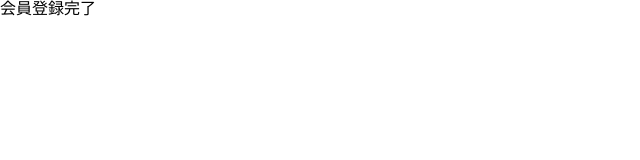
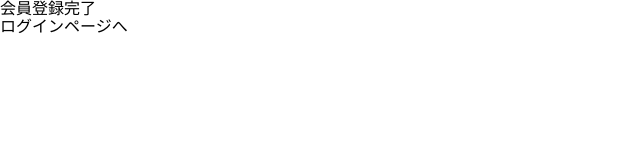
Before and after one commit to yasu-pro/Independent_study_js_handson, a website built with Vite: page work28/src/register-done/index.html in a window 1280 px wide. Shown: the full height of the page, 0-640 px from the left. Built offline with nearby package versions, Linux system fonts and the light colour scheme.

Commit message:
feat: 会員登録完了後ログインページへ誘導

```diff
--- a/work28/src/register-done/index.html
+++ b/work28/src/register-done/index.html
@@ -13,5 +13,6 @@
   </head>
   <body>
     <h1>会員登録完了</h1>
+    <a href="../login/index.html">ログインページへ</a>
   </body>
 </html>
```
